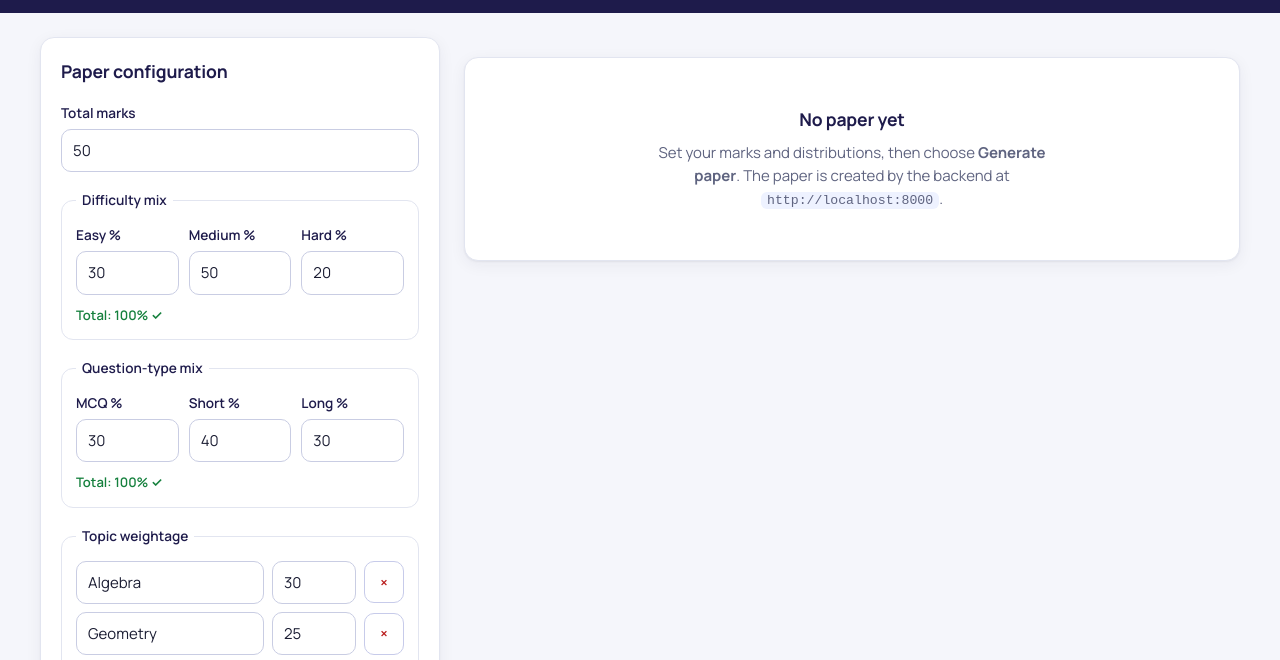
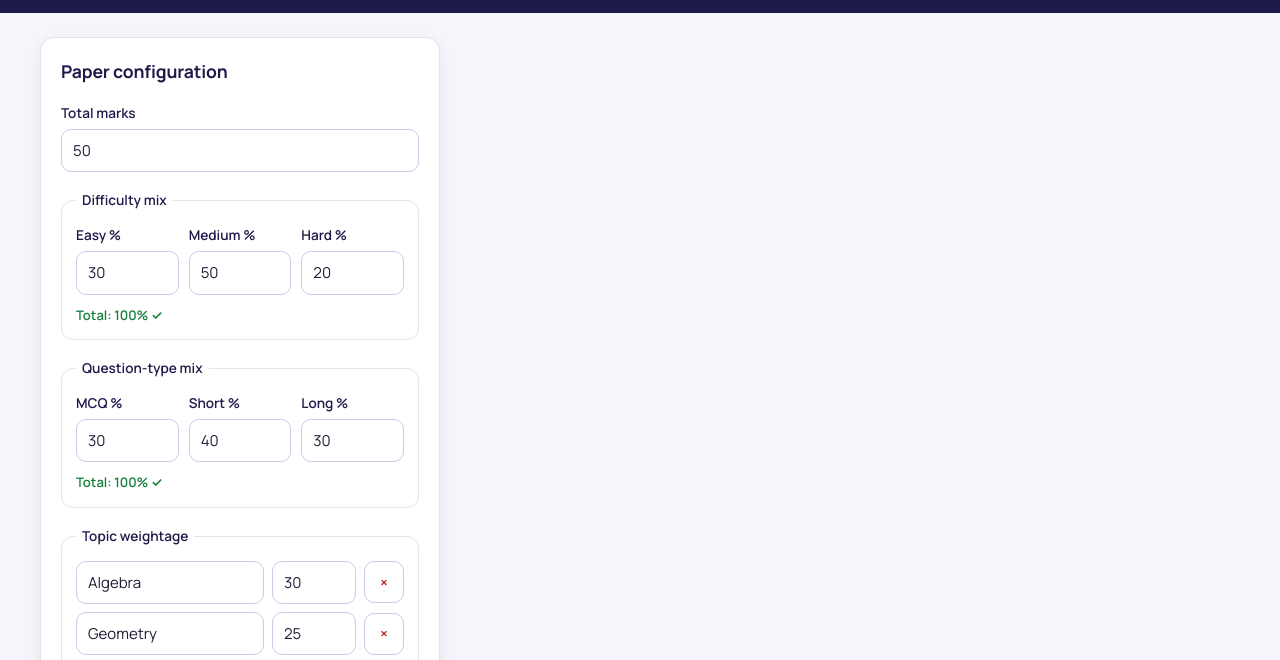
Before and after one commit to Majeed016/AI-INTERNSHIP-PROJECT, a plain HTML site: page frontend/index.html in a window 1280 px wide. Shown: the part 97-757 px from the top of the page. Drawn offline with Linux system fonts and the light colour scheme; no server answers.

```diff
--- a/frontend/index.html
+++ b/frontend/index.html
@@ -72,10 +72,7 @@
   <section class="results" aria-label="Results">
     <div id="alerts" aria-live="polite"></div>
 
-    <div id="empty" class="card empty">
-      <h2>No paper yet</h2>
-      <p>Set your marks and distributions, then choose <strong>Generate paper</strong>. The paper is created by the backend at <code>http://localhost:8000</code>.</p>
-    </div>
+
 
     <article id="paperCard" class="card paper-card" hidden>
       <div class="paper-actions no-print">
```
